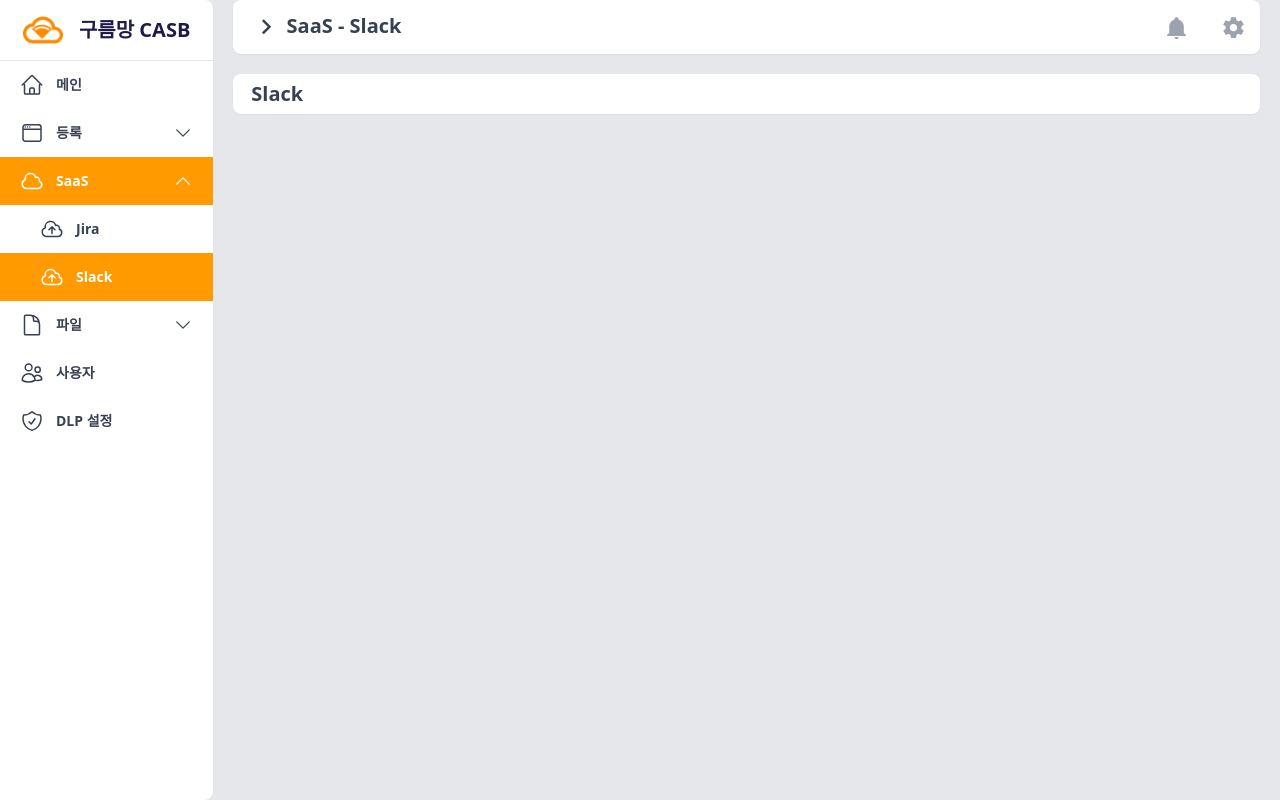
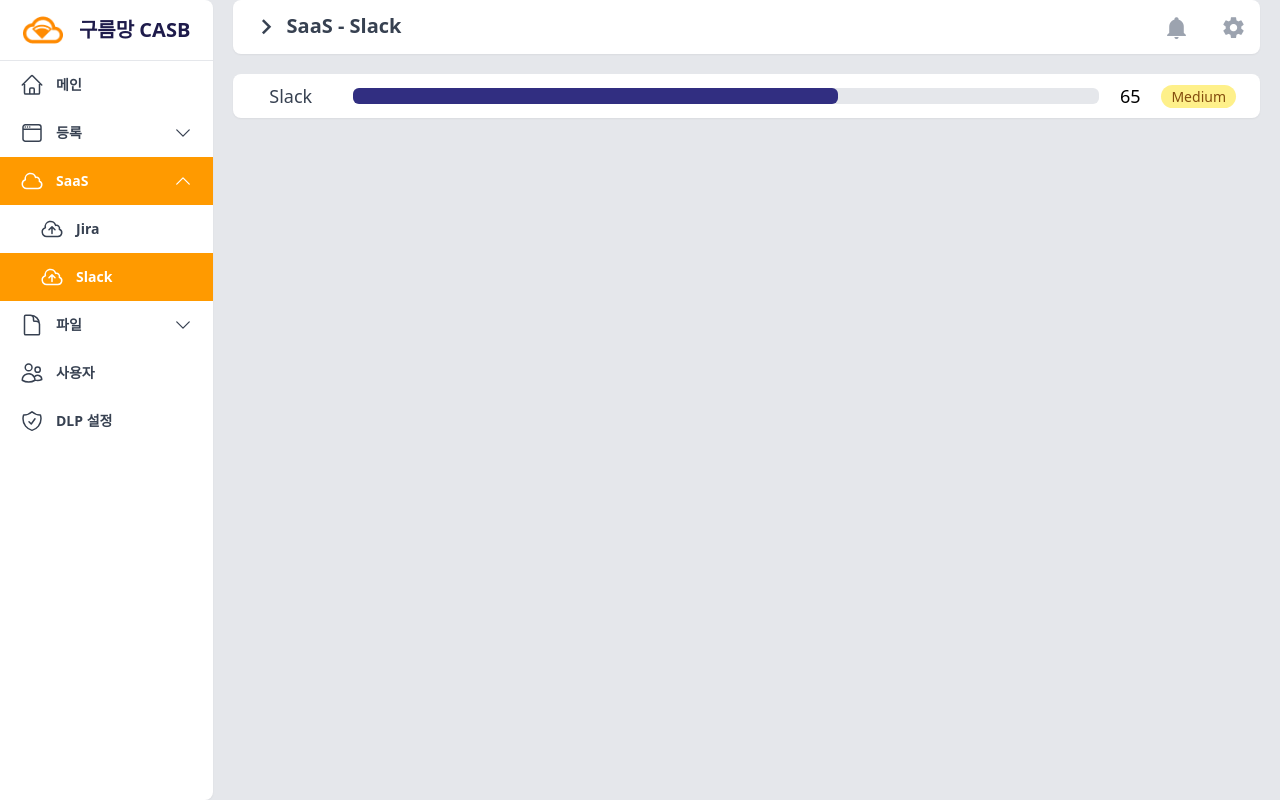
Before and after one commit to Gurummang/vue3-front, a Vue app: page /saas/slack in a window 1280 px wide. Built offline with nearby package versions, Linux system fonts and the light colour scheme.

Commit message:
KAN-245 Feat. SaaS 안전도 등급 컴포넌트 구현

```diff
--- a/src/components/saas/SaasScore.vue
+++ b/src/components/saas/SaasScore.vue
@@ -1,17 +1,33 @@
 <template>
-  <div class="flex items-center justify-between p-1.5 mb-5 bg-white shadow-sm rounded-lg">
-      <div class="flex items-center space-x-4">
-        <h1 class="text-xl font-semibold text-gray-700 px-3 content-center">
+  <div class="flex items-center justify-between  px-4 py-2 mb-5 bg-white shadow-sm rounded-lg">
+      <div class="w-1/12 flex items-center justify-center space-x-4 text-center">
+        <h1 class="text-lg text-gray-700 px-3 content-center">
           <!-- <v-icon size="30">mdi-chevron-right</v-icon>  -->
           {{ $route.name.slice($route.name.lastIndexOf(' ')) }}
         </h1>
+      </div>
+
+      <div class="w-3/4 bg-gray-200 h-4 rounded-md ">
+        <div class="bg-indigo-900 h-4 rounded-md" :style="['width: ' + score + '%']"></div>
+      </div>
+
+      <div class="w-1/13 text-lg">
+        {{ score }}
+      </div>
+
+      <div class="w-1/13">
+        <span v-if="score < 33" class="bg-red-200 text-red-800 text-sm font-medium me-2 px-2.5 py-0.5 rounded-full">Low</span>
+        <span v-else-if="score < 66" class="bg-yellow-200 text-yellow-800 text-sm font-medium me-2 px-2.5 py-0.5 rounded-full">Medium</span>
+        <span v-else class="bg-green-200 text-green-800 text-sm font-medium me-2 px-2.5 py-0.5 rounded-full">High</span>
       </div>
 
     </div>
 </template>
 
 <script setup>
+import { ref } from 'vue'
 
+const score = ref(65);
 
 
 </script>
```
